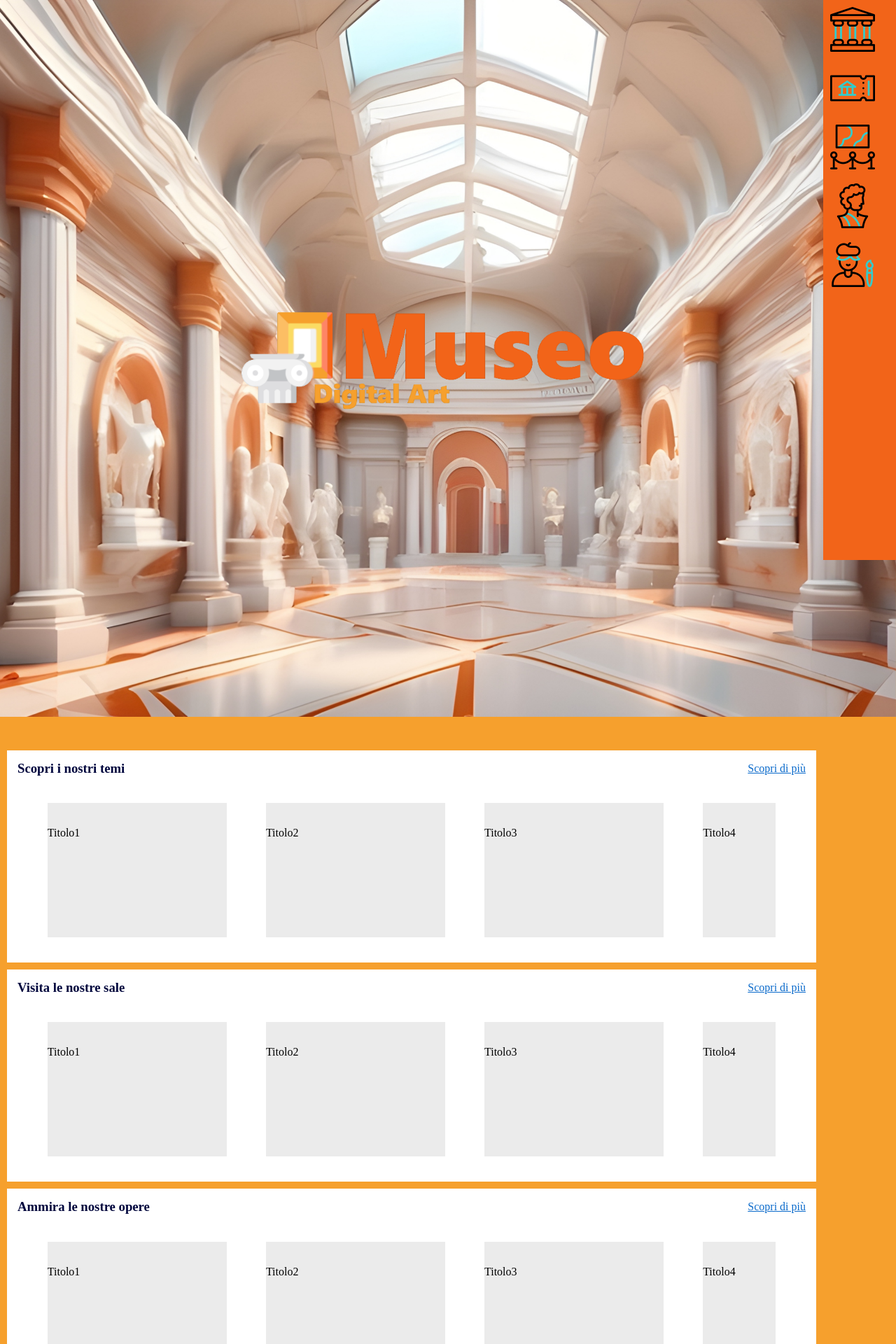
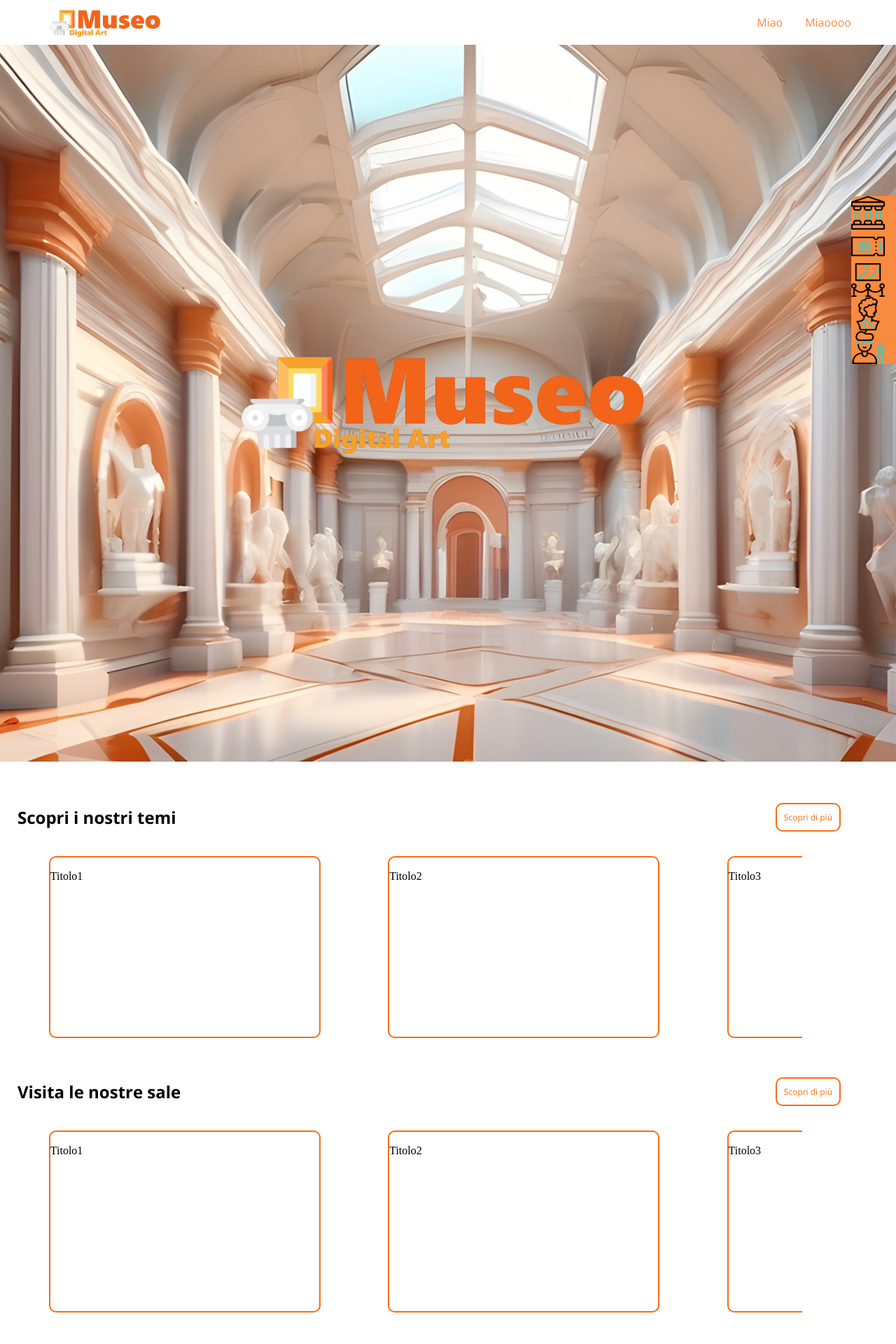
Before and after one commit to DanieleGotti/MUSEO_Digital_Art, a PHP site: page / in a window 1280 px wide. Shown: the top 1920 px of the page at 70% size. Run offline with PHP 8.4, Linux system fonts and the light colour scheme.

Commit message:
UI updates

```diff
--- a/code/css/cssHeader.css
+++ b/code/css/cssHeader.css
@@ -1,20 +1,63 @@
-.header {
-  height: 4rem;
-  width: 100%;
-  position: fixed;
-  background-color: #00063d;
-  top: 0;
-  left: 0;
-  right: 0;
+* {
+  margin: 0;
+  padding: 0;
+  list-style: none;
+  text-decoration: none;
 }
 
-.titleHeader {
+.header {
+  width: 100%;
+  height: 4rem;
+  display: block;
+  background-color: white;
+}
+
+.innerHeader {
+  width: 90%;
+  height: 100%;
+  display: block;
+  margin: 0 auto;
+}
+
+.logoContainer {
+  height: 100%;
+  width: auto;
   display: flex;
   align-items: center;
-  width: 4rem;
+  float: left;
+}
+
+.logoContainer img {
+  max-width: 100%;
+  height: 3rem;
+  margin: 0 auto;
+}
+
+.headerLinks {
+  float: right;
   height: 100%;
-  margin-top: .5rem;
-  margin-bottom: .5rem;
-  margin-left: .5rem;
-  border: 2px solid yellow;
+  display: flex;
+  align-items: center;
 }
+
+.headerLinks a {
+  height: 100%;
+  display: table;
+  float: left;
+  padding: 0px 1rem;
+  margin: 0 auto;
+}
+
+.headerLinks a:last-child {
+  padding-right: 0;
+}
+
+.headerLinks a li {
+  display: table-cell;
+  vertical-align: middle;
+  height: 100%;
+  color: #F98B41;
+  font-family: "Open sans";
+  font-weight: 400;
+  font-size: 1rem;
+}
--- a/code/css/cssNav.css
+++ b/code/css/cssNav.css
@@ -1,32 +1,50 @@
+* {
+  margin: 0;
+  padding: 0;
+  list-style: none;
+  text-decoration: none;
+}
+
 .navbar {
-  width: 6.5rem;
-  height: 100vh;
+  width: 4rem;
   position: fixed;
-  background-color: #f26419;
+  top: 50%;
+  height: auto;
+  transform: translateY(-50%);
+  background-color: #F98B41;
   transition: width 200ms ease;
   right: 0;
+  border-top-left-radius: 10px;
+  border-bottom-left-radius: 10px;
 }
 
 .navbarNav {
   list-style: none;
   padding-left: 0;
-  margin: 0;
+  margin: 0 auto;
   display: flex;
   flex-direction: column;
   align-items: left;
 }
 
 .navLink {
+  height: 100%;
+  width: auto;
   display: flex;
   align-items: center;
-  height: 4rem;
   text-decoration: none;
   transition: width 600ms;
+  margin: 2rem 2rem;
+}
+
+.navLink {
+  max-width: 100%;
+  height: 3rem;
   margin: 0 auto;
 }
 
 .navLink:hover {
-  background-color: #f6a02d;
+  background-color: #FFB68D;
   margin: center;
 }
 
@@ -34,6 +52,13 @@
   display: none;
   vertical-align: center;
   margin-left: 2rem;
+  color: #FEF0E7;
+  font-family: "Open sans";
+  font-weight: 800;
+  font-size: 1rem;
+}
+
+.linkText:hover {
   color: white;
 }
 
@@ -43,7 +68,7 @@
 }
 
 .navbar:hover {
-  width: 16rem;
+  width: 12rem;
 }
 
 .navbar:hover .linkText {
--- a/code/css/cssStart.css
+++ b/code/css/cssStart.css
@@ -1,35 +1,18 @@
-body, html {
+* {
   margin: 0;
   padding: 0;
+  list-style: none;
+  text-decoration: none;
 }
 
 body {
-  background-color: #f6a02d;
+  background-color: #white;
 }
 
 .panelTitle {
   display: flex;
   justify-content: space-between;
   align-items: center;
-}
-
-h1, h3 {
-  color: #00063d;
-}
-
-h3, a {
-  display: inline-block;
-  padding: 10px;
-  margin: 5px;
-}
-
-h3 {
-  flex: 1;
-}
-
-a {
-  color: #0a6acb;
-  margin-left: auto;
 }
 
 .indexIntro {
@@ -62,8 +45,6 @@ a {
   width: 100vw;
   height: 100%;
   object-fit: cover;
-  opacity: 1;
-  object-fit: cover;
   z-index: -1;
   transform-origin: bottom;
 
@@ -78,22 +59,49 @@ a {
 
 @keyframes header-image-animation {
   0% { transform: scale(1); }
-  25% { transform: scale(2); }
-  85%, 100% { transform: scale(3); }
+  25% { transform: scale(1.2); }
+  85%, 100% { transform: scale(2); }
 }
 
 .panel {
-  width: calc(100% - 6.5rem - 20px);
+  width: calc(100% - 4rem - 20px);
   background-color: white;
   margin: 0px 10px;
-  border-bottom: 10px solid #f6a02d;
+}
+
+.panelTitle h3 {
+  color: black;
+  flex: 1;
+  display: inline-block;
+  padding: 10px;
+  margin: 5px;
+  font-family: "Open sans";
+  font-weight: 700;
+  font-size: 1.5rem;
+}
+
+.panelTitle a {
+  display: inline-block;
+  padding: 10px;
+  margin: 5px;
+  color: #F76E11;
+  border-radius: 10px;
+  border: 2px solid #F76E11;
+  margin-left: auto;
+  font-family: "Open sans";
+  font-weight: 400;
+  font-size: .75rem;
+}
+
+.panelTitle a:hover {
+  background-color: #FEF0E7;
 }
 
 .horizontalScroll {
   display: grid;
   gap: 5%;
   grid-auto-flow: column;
-  grid-auto-columns: 25%;
+  grid-auto-columns: 40%;
   background-color: white;
   overflow-x: auto;
   overscroll-behavior-inline: contain;
@@ -102,38 +110,40 @@ a {
 
 ::-webkit-scrollbar {
   width: 1em;
-  height: .75em;
+  height: .5em;
   background-color: white
 }
 
 ::-webkit-scrollbar:vertical {
   width: 0.5em;
-  background-color: #f26419
 }
 
 ::-webkit-scrollbar-track {
-  background-color:#ebebeb;
+  background-color:#FEF0E7;
   border-radius: 100vw;
   margin-block: .5em;
 }
 
-::-webkit-scrollbar-track:horizontal {
-  border-top: 10% solid #f26419;
-}
-
 ::-webkit-scrollbar-thumb {
-  background: #f6a02d;
-  border: 2px solid #ebebeb;
+  background: #F76E11;
+  border: 2px solid #FEF0E7;
   border-radius: 100vw;
 }
 
 ::-webkit-scrollbar-thumb:hover {
-  background: #f26419;
+  background: #F98B41;
 }
 
 .card {
-  background: #ebebeb;
-  height: 15vw;
-  width: 20vw;
+  background-color: white;
+  min-width: 200px;
+  height: 20vw;
+  width: 30vw;
   margin-bottom: 5%;
+  border-radius: 10px;
+  border: 2px solid #F76E11;
 }
+
+.card:hover {
+  background-color: #FEF0E7;
+}
--- /dev/null
+++ b/code/css/cssTema.css
@@ -0,0 +1,6 @@
+* {
+  margin: 0;
+  padding: 0;
+  list-style: none;
+  text-decoration: none;
+}
--- a/code/header.html
+++ b/code/header.html
@@ -3,12 +3,19 @@
 <head>
   <title>header</title>
   <link rel="stylesheet" href="./css/cssHeader.css">
+  <link href="https://fonts.googleapis.com/css2?family=Open+Sans:ital,wght@0,300..800;1,300..800&display=swap" rel="stylesheet">
 </head>
 <body>
-  <header class="header">
-    <div class="titleHeader">
-      <img src="logo.">
+  <div class="header">
+    <div class="innerHeader">
+      <div class="logoContainer">
+        <img class="logoImage" src="./img/logo.png">
+      </div>
+      <ul class="headerLinks">
+        <a><li>Miao</li></a>
+        <a><li>Miaoooo</li></a>
+      </ul>
     </div>
-  </header>
+  </div>
 </body>
 </html>
--- a/code/index.php
+++ b/code/index.php
@@ -5,11 +5,13 @@
   <link rel="stylesheet" href="./css/cssStart.css">
 </head>
 
-<?php
+<body>
+
+  <?php
+  include 'header.html';
   include 'nav.html';
- ?>
+  ?>
 
-<body>
   <div class="indexIntro">
     <div class="indexLogo">
       <img class="logoImage" src="./img/logo.png">
--- a/code/nav.html
+++ b/code/nav.html
@@ -3,7 +3,8 @@
 <head>
   <title>home</title>
   <link rel="stylesheet" href="./css/cssNav.css">
-	<script type="text/javascript" src="./js/jsNav.js"></script>
+  <link rel="stylesheet" href="https://fonts.googleapis.com/css2?family=Open+Sans:ital,wght@0,300..800;1,300..800&display=swap">
+  <script type="text/javascript" src="./js/jsNav.js"></script>
 </head>
 
 <body>
```
Also changed, not shown: code/filtri.html (deleted, +0 -7 lines), code/start.php (deleted, +0 -22 lines), code/tema.php (+3 -4 lines), code/js/jsStartScroll.js (deleted).
